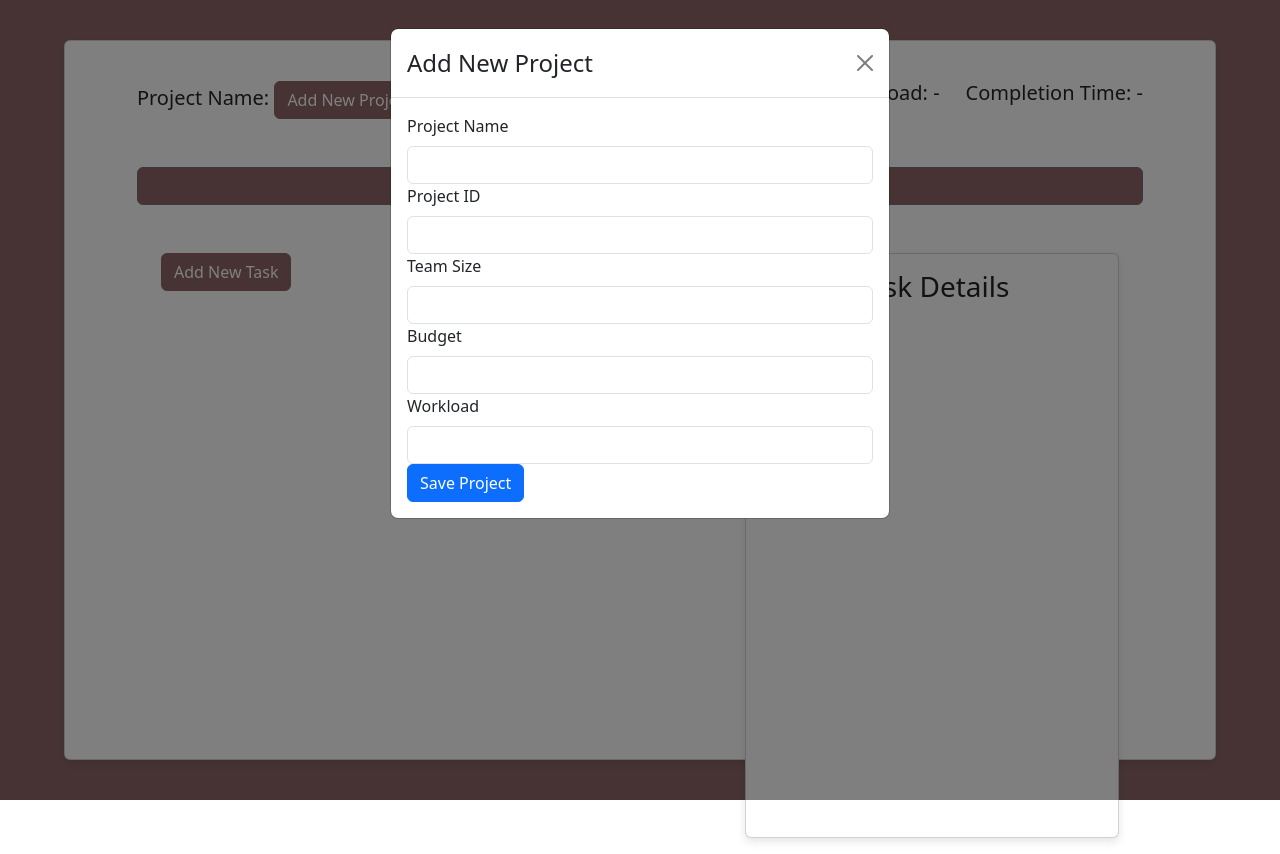
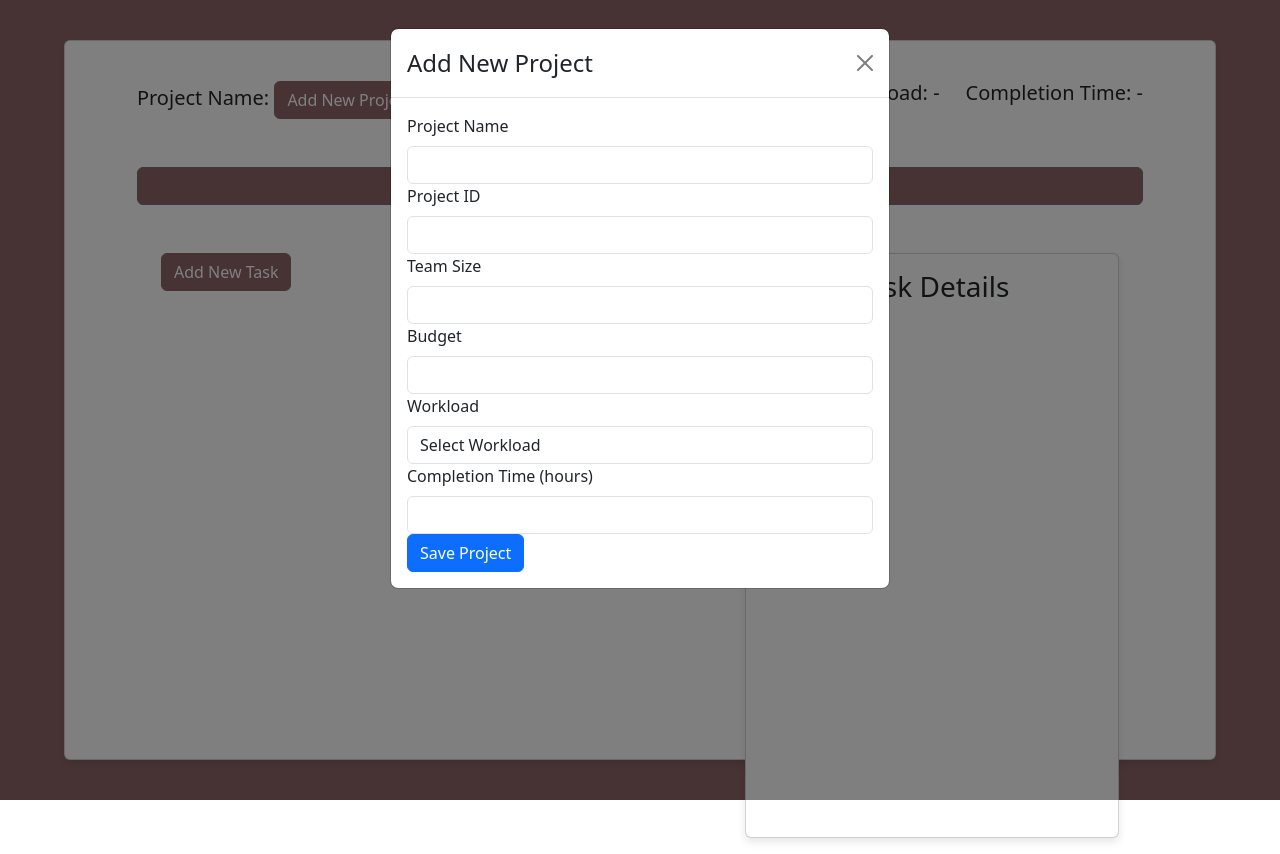
Before and after one commit to wilkensonio/Project_Management, a React (Vite) app in the folder Project_Management/: page / in a window 1280 px wide. Both pictures are taken after a click on the button "Add New Project". Built offline with nearby package versions, Linux system fonts and the light colour scheme.

Commit message:
Finished with Front End w JSON

```diff
--- a/Project_Management/src/DropDown.jsx
+++ b/Project_Management/src/DropDown.jsx
@@ -10,6 +10,8 @@ function DropDown({ projectsData, selectedProject, setSelectedProject }) {
     teamSize: "",
     budget: "",
     workload: "",
+    completionTime: "",
+    tasks: [],
   });
   const [completionTime, setCompletionTime] = useState("-");
 
@@ -51,7 +53,9 @@ function DropDown({ projectsData, selectedProject, setSelectedProject }) {
             Project ID: {selectedProject ? selectedProject.projectId : "-"}
           </h5>
           <h5>Team Size: {selectedProject ? selectedProject.teamSize : "-"}</h5>
-          <h5>Budget: {selectedProject ? selectedProject.budget : "-"}</h5>
+          <h5>
+            Budget: {selectedProject ? `$${selectedProject.budget}` : "-"}
+          </h5>
           <h5>Workload: {selectedProject ? selectedProject.workload : "-"}</h5>
           <h5>
             Completion Time:{" "}
@@ -144,9 +148,24 @@ function DropDown({ projectsData, selectedProject, setSelectedProject }) {
             <Form.Group controlId="formWorkload">
               <Form.Label>Workload</Form.Label>
               <Form.Control
-                type="text"
+                as="select"
                 name="workload"
                 value={newProject.workload}
+                onChange={handleInputChange}
+                required
+              >
+                <option value="">Select Workload</option>
+                <option value="light">Light</option>
+                <option value="moderate">Moderate</option>
+                <option value="heavy">Heavy</option>
+              </Form.Control>
+            </Form.Group>
+            <Form.Group controlId="formCompletionTime">
+              <Form.Label>Completion Time (hours)</Form.Label>
+              <Form.Control
+                type="number"
+                name="completionTime"
+                value={newProject.completionTime}
                 onChange={handleInputChange}
                 required
               />
--- a/Project_Management/src/MockData/projects.json
+++ b/Project_Management/src/MockData/projects.json
@@ -1,82 +1,157 @@
 [
   {
+    "_id": "67dae75c9be7d1d604df1001",
     "projectName": "Alpha",
     "projectId": "PA123",
     "teamSize": 10,
-    "budget": "$100,000",
-    "workload": "High",
-    "completionTime": 0
+    "budget": 100000,
+    "workload": "heavy",
+    "completionTime": 50,
+    "tasks": [
+      "67dae75c9be7d1d604df1080",
+      "67dae75c9be7d1d604df1081",
+      "67dae75c9be7d1d604df1082"
+    ]
   },
   {
+    "_id": "67dae75c9be7d1d604df1002",
     "projectName": "Beta",
     "projectId": "PB456",
     "teamSize": 8,
-    "budget": "$80,000",
-    "workload": "Medium",
-    "completionTime": 0
+    "budget": 80000,
+    "workload": "moderate",
+    "completionTime": 40,
+    "tasks": [
+      "67dae75c9be7d1d604df1083",
+      "67dae75c9be7d1d604df1084",
+      "67dae75c9be7d1d604df1085",
+      "67dae75c9be7d1d604df1086"
+    ]
   },
   {
+    "_id": "67dae75c9be7d1d604df1003",
     "projectName": "Gamma",
     "projectId": "PG789",
     "teamSize": 12,
-    "budget": "$120,000",
-    "workload": "Low",
-    "completionTime": 0
+    "budget": 120000,
+    "workload": "light",
+    "completionTime": 30,
+    "tasks": [
+      "67dae75c9be7d1d604df1087",
+      "67dae75c9be7d1d604df1088",
+      "67dae75c9be7d1d604df1089",
+      "67dae75c9be7d1d604df1090",
+      "67dae75c9be7d1d604df1091"
+    ]
   },
   {
+    "_id": "67dae75c9be7d1d604df1004",
     "projectName": "Delta",
     "projectId": "PD101",
     "teamSize": 15,
-    "budget": "$150,000",
-    "workload": "High",
-    "completionTime": 0
+    "budget": 150000,
+    "workload": "heavy",
+    "completionTime": 60,
+    "tasks": [
+      "67dae75c9be7d1d604df1092",
+      "67dae75c9be7d1d604df1093",
+      "67dae75c9be7d1d604df1094",
+      "67dae75c9be7d1d604df1095",
+      "67dae75c9be7d1d604df1096",
+      "67dae75c9be7d1d604df1097"
+    ]
   },
   {
+    "_id": "67dae75c9be7d1d604df1005",
     "projectName": "Epsilon",
     "projectId": "PE202",
     "teamSize": 5,
-    "budget": "$50,000",
-    "workload": "Medium",
-    "completionTime": 0
+    "budget": 50000,
+    "workload": "moderate",
+    "completionTime": 35,
+    "tasks": [
+      "67dae75c9be7d1d604df1098",
+      "67dae75c9be7d1d604df1099",
+      "67dae75c9be7d1d604df1100"
+    ]
   },
   {
+    "_id": "67dae75c9be7d1d604df1006",
     "projectName": "Zeta",
     "projectId": "PZ303",
     "teamSize": 20,
-    "budget": "$200,000",
-    "workload": "High",
-    "completionTime": 0
+    "budget": 200000,
+    "workload": "heavy",
+    "completionTime": 70,
+    "tasks": [
+      "67dae75c9be7d1d604df1101",
+      "67dae75c9be7d1d604df1102",
+      "67dae75c9be7d1d604df1103",
+      "67dae75c9be7d1d604df1104",
+      "67dae75c9be7d1d604df1105",
+      "67dae75c9be7d1d604df1106",
+      "67dae75c9be7d1d604df1107"
+    ]
   },
   {
+    "_id": "67dae75c9be7d1d604df1007",
     "projectName": "Eta",
     "projectId": "PE404",
     "teamSize": 7,
-    "budget": "$70,000",
-    "workload": "Low",
-    "completionTime": 0
+    "budget": 70000,
+    "workload": "light",
+    "completionTime": 25,
+    "tasks": [
+      "67dae75c9be7d1d604df1108",
+      "67dae75c9be7d1d604df1109",
+      "67dae75c9be7d1d604df1110",
+      "67dae75c9be7d1d604df1111"
+    ]
   },
   {
+    "_id": "67dae75c9be7d1d604df1008",
     "projectName": "Theta",
     "projectId": "PT505",
     "teamSize": 9,
-    "budget": "$90,000",
-    "workload": "Medium",
-    "completionTime": 0
+    "budget": 90000,
+    "workload": "moderate",
+    "completionTime": 45,
+    "tasks": [
+      "67dae75c9be7d1d604df1112",
+      "67dae75c9be7d1d604df1113",
+      "67dae75c9be7d1d604df1114",
+      "67dae75c9be7d1d604df1115",
+      "67dae75c9be7d1d604df1116"
+    ]
   },
   {
+    "_id": "67dae75c9be7d1d604df1009",
     "projectName": "Iota",
     "projectId": "PI606",
     "teamSize": 6,
-    "budget": "$60,000",
-    "workload": "Low",
-    "completionTime": 0
+    "budget": 60000,
+    "workload": "light",
+    "completionTime": 20,
+    "tasks": [
+      "67dae75c9be7d1d604df1117",
+      "67dae75c9be7d1d604df1118",
+      "67dae75c9be7d1d604df1119"
+    ]
   },
   {
+    "_id": "67dae75c9be7d1d604df1010",
     "projectName": "Kappa",
     "projectId": "PK707",
     "teamSize": 11,
-    "budget": "$110,000",
-    "workload": "High",
-    "completionTime": 0
+    "budget": 110000,
+    "workload": "heavy",
+    "completionTime": 55,
+    "tasks": [
+      "67dae75c9be7d1d604df1120",
+      "67dae75c9be7d1d604df1121",
+      "67dae75c9be7d1d604df1122",
+      "67dae75c9be7d1d604df1123",
+      "67dae75c9be7d1d604df1124"
+    ]
   }
 ]
--- a/Project_Management/src/MockData/tasks.json
+++ b/Project_Management/src/MockData/tasks.json
@@ -1,281 +1,312 @@
 [
   {
+    "_id": "67daea58fab7cb0919a3b801",
     "title": "Task 1",
-    "dueDate": "2025-03-20",
-    "assignee": "John Doe",
-    "status": "In Progress",
     "description": "Review the quarterly financial report and prepare a summary.",
-    "projectId": "PG789",
-    "estTime": 4
+    "status": "in-progress",
+    "assignTo": "John Doe",
+    "dueDate": "2025-03-20T00:00:00.000Z",
+    "estimateDuration": 4,
+    "project": "PG789"
   },
   {
+    "_id": "67daea58fab7cb0919a3b802",
     "title": "Task 2",
-    "dueDate": "2025-03-21",
-    "assignee": "Jane Smith",
-    "status": "Completed",
     "description": "Finalize the design for the new marketing campaign.",
-    "projectId": "PD101",
-    "estTime": 6
+    "status": "completed",
+    "assignTo": "Jane Smith",
+    "dueDate": "2025-03-21T00:00:00.000Z",
+    "estimateDuration": 6,
+    "project": "PD101"
   },
   {
+    "_id": "67daea58fab7cb0919a3b803",
     "title": "Task 3",
-    "dueDate": "2025-03-22",
-    "assignee": "Alice Johnson",
-    "status": "Not Started",
     "description": "Conduct a market analysis for the upcoming product launch.",
-    "projectId": "PE202",
-    "estTime": 10
+    "status": "not started",
+    "assignTo": "Alice Johnson",
+    "dueDate": "2025-03-22T00:00:00.000Z",
+    "estimateDuration": 10,
+    "project": "PE202"
   },
   {
+    "_id": "67daea58fab7cb0919a3b804",
     "title": "Task 4",
-    "dueDate": "2025-03-23",
-    "assignee": "Bob Brown",
-    "status": "In Progress",
     "description": "Coordinate with the IT team to update the software systems.",
-    "projectId": "PA123",
-    "estTime": 8
+    "status": "in-progress",
+    "assignTo": "Bob Brown",
+    "dueDate": "2025-03-23T00:00:00.000Z",
+    "estimateDuration": 8,
+    "project": "PA123"
   },
   {
+    "_id": "67daea58fab7cb0919a3b805",
     "title": "Task 5",
-    "dueDate": "2025-03-24",
-    "assignee": "Charlie Davis",
-    "status": "Completed",
     "description": "Organize the annual team-building event.",
-    "projectId": "PB456",
-    "estTime": 5
+    "status": "completed",
+    "assignTo": "Charlie Davis",
+    "dueDate": "2025-03-24T00:00:00.000Z",
+    "estimateDuration": 5,
+    "project": "PB456"
   },
   {
+    "_id": "67daea58fab7cb0919a3b806",
     "title": "Task 6",
-    "dueDate": "2025-03-25",
-    "assignee": "Diana Evans",
-    "status": "Not Started",
     "description": "Prepare the presentation for the upcoming board meeting.",
-    "projectId": "PZ303",
-    "estTime": 7
+    "status": "not started",
+    "assignTo": "Diana Evans",
+    "dueDate": "2025-03-25T00:00:00.000Z",
+    "estimateDuration": 7,
+    "project": "PZ303"
   },
   {
+    "_id": "67daea58fab7cb0919a3b807",
     "title": "Task 7",
-    "dueDate": "2025-03-26",
-    "assignee": "Ethan Foster",
-    "status": "In Progress",
     "description": "Draft the proposal for the new client acquisition strategy.",
-    "projectId": "PI606",
-    "estTime": 9
+    "status": "in-progress",
+    "assignTo": "Ethan Foster",
+    "dueDate": "2025-03-26T00:00:00.000Z",
+    "estimateDuration": 9,
+    "project": "PI606"
   },
   {
+    "_id": "67daea58fab7cb0919a3b808",
     "title": "Task 8",
-    "dueDate": "2025-03-27",
-    "assignee": "Fiona Green",
-    "status": "Completed",
     "description": "Develop the new user interface for the mobile app.",
-    "projectId": "PK707",
-    "estTime": 12
+    "status": "completed",
+    "assignTo": "Fiona Green",
+    "dueDate": "2025-03-27T00:00:00.000Z",
+    "estimateDuration": 12,
+    "project": "PK707"
   },
   {
+    "_id": "67daea58fab7cb0919a3b809",
     "title": "Task 9",
-    "dueDate": "2025-03-28",
-    "assignee": "George Hill",
-    "status": "Not Started",
     "description": "Research and compile data for the sustainability report.",
-    "projectId": "PT505",
-    "estTime": 6
+    "status": "not started",
+    "assignTo": "George Hill",
+    "dueDate": "2025-03-28T00:00:00.000Z",
+    "estimateDuration": 6,
+    "project": "PT505"
   },
   {
+    "_id": "67daea58fab7cb0919a3b810",
     "title": "Task 10",
-    "dueDate": "2025-03-29",
-    "assignee": "Hannah Ives",
-    "status": "In Progress",
     "description": "Plan the logistics for the upcoming conference.",
-    "projectId": "PE404",
-    "estTime": 8
+    "status": "in-progress",
+    "assignTo": "Hannah Ives",
+    "dueDate": "2025-03-29T00:00:00.000Z",
+    "estimateDuration": 8,
+    "project": "PE404"
   },
   {
+    "_id": "67daea58fab7cb0919a3b811",
     "title": "Task 11",
-    "dueDate": "2025-03-30",
-    "assignee": "Ian Jacobs",
-    "status": "Completed",
     "description": "Conduct a security audit of the current systems.",
-    "projectId": "PA123",
-    "estTime": 10
+    "status": "completed",
+    "assignTo": "Ian Jacobs",
+    "dueDate": "2025-03-30T00:00:00.000Z",
+    "estimateDuration": 10,
+    "project": "PA123"
   },
   {
+    "_id": "67daea58fab7cb0919a3b812",
     "title": "Task 12",
-    "dueDate": "2025-03-31",
-    "assignee": "Jackie King",
-    "status": "Not Started",
     "description": "Create a training program for new employees.",
-    "projectId": "PB456",
-    "estTime": 7
+    "status": "not started",
+    "assignTo": "Jackie King",
+    "dueDate": "2025-03-31T00:00:00.000Z",
+    "estimateDuration": 7,
+    "project": "PB456"
   },
   {
+    "_id": "67daea58fab7cb0919a3b813",
     "title": "Task 13",
-    "dueDate": "2025-04-01",
-    "assignee": "Karen Lee",
-    "status": "In Progress",
     "description": "Update the company website with new content.",
-    "projectId": "PG789",
-    "estTime": 5
+    "status": "in-progress",
+    "assignTo": "Karen Lee",
+    "dueDate": "2025-04-01T00:00:00.000Z",
+    "estimateDuration": 5,
+    "project": "PG789"
   },
   {
+    "_id": "67daea58fab7cb0919a3b814",
     "title": "Task 14",
-    "dueDate": "2025-04-02",
-    "assignee": "Liam Moore",
-    "status": "Completed",
     "description": "Design a new logo for the rebranding initiative.",
-    "projectId": "PD101",
-    "estTime": 4
+    "status": "completed",
+    "assignTo": "Liam Moore",
+    "dueDate": "2025-04-02T00:00:00.000Z",
+    "estimateDuration": 4,
+    "project": "PD101"
   },
   {
+    "_id": "67daea58fab7cb0919a3b815",
     "title": "Task 15",
-    "dueDate": "2025-04-03",
-    "assignee": "Mia Nelson",
-    "status": "Not Started",
     "description": "Prepare a budget forecast for the next quarter.",
-    "projectId": "PE202",
-    "estTime": 9
+    "status": "not started",
+    "assignTo": "Mia Nelson",
+    "dueDate": "2025-04-03T00:00:00.000Z",
+    "estimateDuration": 9,
+    "project": "PE202"
   },
   {
+    "_id": "67daea58fab7cb0919a3b816",
     "title": "Task 16",
-    "dueDate": "2025-04-04",
-    "assignee": "Noah Owens",
-    "status": "In Progress",
     "description": "Implement the new CRM system.",
-    "projectId": "PZ303",
-    "estTime": 11
+    "status": "in-progress",
+    "assignTo": "Noah Owens",
+    "dueDate": "2025-04-04T00:00:00.000Z",
+    "estimateDuration": 11,
+    "project": "PZ303"
   },
   {
+    "_id": "67daea58fab7cb0919a3b817",
     "title": "Task 17",
-    "dueDate": "2025-04-05",
-    "assignee": "Olivia Parker",
-    "status": "Completed",
     "description": "Conduct user testing for the new software release.",
-    "projectId": "PI606",
-    "estTime": 6
+    "status": "completed",
+    "assignTo": "Olivia Parker",
+    "dueDate": "2025-04-05T00:00:00.000Z",
+    "estimateDuration": 6,
+    "project": "PI606"
   },
   {
+    "_id": "67daea58fab7cb0919a3b818",
     "title": "Task 18",
-    "dueDate": "2025-04-06",
-    "assignee": "Paul Quinn",
-    "status": "Not Started",
     "description": "Develop a marketing strategy for the new product line.",
-    "projectId": "PK707",
-    "estTime": 8
+    "status": "not started",
+    "assignTo": "Paul Quinn",
+    "dueDate": "2025-04-06T00:00:00.000Z",
+    "estimateDuration": 8,
+    "project": "PK707"
   },
   {
+    "_id": "67daea58fab7cb0919a3b819",
     "title": "Task 19",
-    "dueDate": "2025-04-07",
-    "assignee": "Quinn Roberts",
-    "status": "In Progress",
     "description": "Set up the new office space.",
-    "projectId": "PT505",
-    "estTime": 10
+    "status": "in-progress",
+    "assignTo": "Quinn Roberts",
+    "dueDate": "2025-04-07T00:00:00.000Z",
+    "estimateDuration": 10,
+    "project": "PT505"
   },
   {
+    "_id": "67daea58fab7cb0919a3b820",
     "title": "Task 20",
-    "dueDate": "2025-04-08",
-    "assignee": "Rachel Scott",
-    "status": "Completed",
     "description": "Organize the files for the legal department.",
-    "projectId": "PE404",
-    "estTime": 5
+    "status": "completed",
+    "assignTo": "Rachel Scott",
+    "dueDate": "2025-04-08T00:00:00.000Z",
+    "estimateDuration": 5,
+    "project": "PE404"
   },
   {
+    "_id": "67daea58fab7cb0919a3b821",
     "title": "Task 21",
-    "dueDate": "2025-04-09",
-    "assignee": "Sam Taylor",
-    "status": "Not Started",
     "description": "Plan the annual company retreat.",
-    "projectId": "PA123",
-    "estTime": 7
+    "status": "not started",
+    "assignTo": "Sam Taylor",
+    "dueDate": "2025-04-09T00:00:00.000Z",
+    "estimateDuration": 7,
+    "project": "PA123"
   },
   {
+    "_id": "67daea58fab7cb0919a3b822",
     "title": "Task 22",
-    "dueDate": "2025-04-10",
-    "assignee": "Tina Underwood",
-    "status": "In Progress",
     "description": "Review and update the employee handbook.",
-    "projectId": "PB456",
-    "estTime": 9
+    "status": "in-progress",
+    "assignTo": "Tina Underwood",
+    "dueDate": "2025-04-10T00:00:00.000Z",
+    "estimateDuration": 9,
+    "project": "PB456"
   },
   {
+    "_id": "67daea58fab7cb0919a3b823",
     "title": "Task 23",
-    "dueDate": "2025-04-11",
-    "assignee": "Uma Vance",
-    "status": "Completed",
     "description": "Conduct a competitive analysis for the new market.",
-    "projectId": "PG789",
-    "estTime": 6
+    "status": "completed",
+    "assignTo": "Uma Vance",
+    "dueDate": "2025-04-11T00:00:00.000Z",
+    "estimateDuration": 6,
+    "project": "PG789"
   },
   {
+    "_id": "67daea58fab7cb0919a3b824",
     "title": "Task 24",
-    "dueDate": "2025-04-12",
-    "assignee": "Victor White",
-    "status": "Not Started",
     "description": "Prepare the annual financial statements.",
-    "projectId": "PD101",
-    "estTime": 8
+    "status": "not started",
+    "assignTo": "Victor White",
+    "dueDate": "2025-04-12T00:00:00.000Z",
+    "estimateDuration": 8,
+    "project": "PD101"
   },
   {
+    "_id": "67daea58fab7cb0919a3b825",
     "title": "Task 25",
-    "dueDate": "2025-04-13",
-    "assignee": "Wendy Xiong",
-    "status": "In Progress",
     "description": "Develop a new customer feedback system.",
-    "projectId": "PE202",
-    "estTime": 10
+    "status": "in-progress",
+    "assignTo": "Wendy Xiong",
+    "dueDate": "2025-04-13T00:00:00.000Z",
+    "estimateDuration": 10,
+    "project": "PE202"
   },
   {
+    "_id": "67daea58fab7cb0919a3b826",
     "title": "Task 26",
-    "dueDate": "2025-04-14",
-    "assignee": "Xander Young",
-    "status": "Completed",
     "description": "Organize the product launch event.",
-    "projectId": "PZ303",
-    "estTime": 7
+    "status": "completed",
+    "assignTo": "Xander Young",
+    "dueDate": "2025-04-14T00:00:00.000Z",
+    "estimateDuration": 7,
+    "project": "PZ303"
   },
   {
+    "_id": "67daea58fab7cb0919a3b827",
     "title": "Task 27",
-    "dueDate": "2025-04-15",
-    "assignee": "Yara Zane",
-    "status": "Not Started",
     "description": "Create a social media strategy for the new campaign.",
-    "projectId": "PI606",
-    "estTime": 5
+    "status": "not started",
+    "assignTo": "Yara Zane",
+    "dueDate": "2025-04-15T00:00:00.000Z",
+    "estimateDuration": 5,
+    "project": "PI606"
   },
   {
+    "_id": "67daea58fab7cb0919a3b828",
     "title": "Task 28",
-    "dueDate": "2025-04-16",
-    "assignee": "Zachary Allen",
-    "status": "In Progress",
     "description": "Implement the new data analytics tool.",
-    "projectId": "PK707",
-    "estTime": 12
+    "status": "in-progress",
+    "assignTo": "Zachary Allen",
+    "dueDate": "2025-04-16T00:00:00.000Z",
+    "estimateDuration": 12,
+    "project": "PK707"
   },
   {
+    "_id": "67daea58fab7cb0919a3b829",
     "title": "Task 29",
-    "dueDate": "2025-04-17",
-    "assignee": "Abby Baker",
-    "status": "Completed",
     "description": "Conduct a training session for the sales team.",
-    "projectId": "PT505",
-    "estTime": 6
+    "status": "completed",
+    "assignTo": "Abby Baker",
+    "dueDate": "2025-04-17T00:00:00.000Z",
+    "estimateDuration": 6,
+    "project": "PT505"
   },
   {
+    "_id": "67daea58fab7cb0919a3b830",
     "title": "Task 30",
-    "dueDate": "2025-04-18",
-    "assignee": "Ben Carter",
-    "status": "Not Started",
     "description": "Prepare the quarterly performance review report.",
-    "projectId": "PE404",
-    "estTime": 8
+    "status": "not started",
+    "assignTo": "Ben Carter",
+    "dueDate": "2025-04-18T00:00:00.000Z",
+    "estimateDuration": 8,
+    "project": "PE404"
   },
   {
+    "_id": "67daea58fab7cb0919a3b831",
     "title": "Task 31",
-    "dueDate": "2025-04-19",
-    "assignee": "Cathy Davis",
-    "status": "In Progress",
     "description": "Update the inventory management system.",
-    "projectId": "PZ303",
-    "estTime": 9
+    "status": "in-progress",
+    "assignTo": "Cathy Davis",
+    "dueDate": "2025-04-19T00:00:00.000Z",
+    "estimateDuration": 9,
+    "project": "PZ303"
   }
 ]
--- a/Project_Management/src/TaskCard.jsx
+++ b/Project_Management/src/TaskCard.jsx
@@ -7,10 +7,11 @@ function TaskCard({ tasksData, selectedProject }) {
   const [newTask, setNewTask] = useState({
     title: "",
     dueDate: "",
-    assignee: "",
+    assignTo: "",
     status: "",
-    estTime: "",
+    estimateDuration: "",
     description: "",
+    project: selectedProject ? selectedProject.projectId : "",
   });
 
   const handleCardClick = (task) => {
@@ -20,11 +21,15 @@ function TaskCard({ tasksData, selectedProject }) {
   // Clear the selected task when a new project is selected
   useEffect(() => {
     setSelectedTask(null);
+    setNewTask((prevTask) => ({
+      ...prevTask,
+      project: selectedProject ? selectedProject.projectId : "",
+    }));
   }, [selectedProject]);
 
   // Filter tasks based on the selected project's ID
   const filteredTasks = selectedProject
-    ? tasksData.filter((task) => task.projectId === selectedProject.projectId)
+    ? tasksData.filter((task) => task.project === selectedProject.projectId)
     : []; // Return an empty array if no project is selected
 
   const handleShowModal = () => setShowModal(true);
@@ -63,16 +68,16 @@ function TaskCard({ tasksData, selectedProject }) {
                 <div className="card-body">
                   <h4 className="card-title">Title: {task.title}</h4>
                   <h5 className="card-subtitle mb-2 text-muted">
-                    Due Date: {task.dueDate}
+                    Due Date: {new Date(task.dueDate).toLocaleDateString()}
                   </h5>
                   <h5 className="card-subtitle mb-2 text-muted">
-                    Assignee: {task.assignee}
+                    Assignee: {task.assignTo}
                   </h5>
                   <h5 className="card-subtitle mb-2 text-muted">
                     Status: {task.status}
                   </h5>
                   <h5 className="card-subtitle mb-2 text-muted">
-                    Estimated Time: {task.estTime}
+                    Estimated Duration: {task.estimateDuration} hours
                   </h5>
                 </div>
               </div>
@@ -138,12 +143,12 @@ function TaskCard({ tasksData, selectedProject }) {
                 required
               />
             </Form.Group>
-            <Form.Group controlId="formAssignee">
+            <Form.Group controlId="formAssignTo">
               <Form.Label>Assignee</Form.Label>
               <Form.Control
                 type="text"
-                name="assignee"
-                value={newTask.assignee}
+                name="assignTo"
+                value={newTask.assignTo}
                 onChange={handleInputChange}
                 required
               />
@@ -158,12 +163,12 @@ function TaskCard({ tasksData, selectedProject }) {
                 required
               />
             </Form.Group>
-            <Form.Group controlId="formEstTime">
-              <Form.Label>Estimated Time</Form.Label>
+            <Form.Group controlId="formEstimateDuration">
+              <Form.Label>Estimated Duration (hours)</Form.Label>
               <Form.Control
-                type="text"
-                name="estTime"
-                value={newTask.estTime}
+                type="number"
+                name="estimateDuration"
+                value={newTask.estimateDuration}
                 onChange={handleInputChange}
                 required
               />
```
